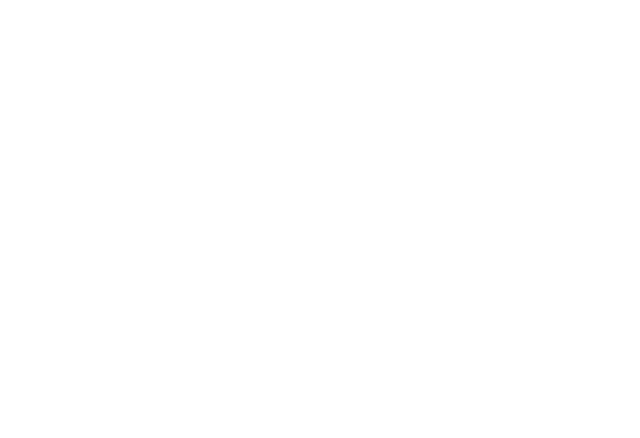
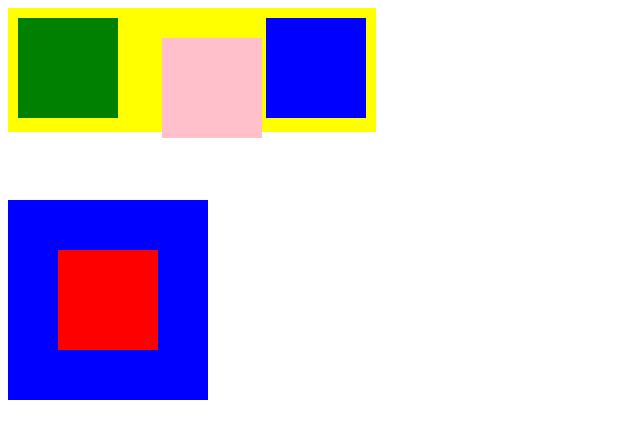
Before and after one commit to Gwickstrom/css, a plain HTML site: page index.html in a window 1280 px wide. Shown: the whole page, without its empty margins (0-640 px from the left). Drawn offline with Linux system fonts and the light colour scheme.

Commit message:
commit with style.css finished

```diff
--- a/index.html
+++ b/index.html
@@ -1,3 +1,12 @@
+<!DOCTYPE html>
+<html lang="en-us">
+<head>
+    <meta charset="utf-8">
+    <meta name="css review" content="Positioning" />
+    <link rel="stylesheet" type="text/css" href="style.css" />
+</head>
+<body>
+
 <div id="container">
   <div id="box-1">
   </div>
@@ -6,3 +15,10 @@
   <div id="box-3">
   </div>
 </div>
+<div id="container2">
+  <div id="center-me">
+  </div>
+</div>
+
+</body>
+</html>
--- a/style.css
+++ b/style.css
@@ -0,0 +1,104 @@
+/* Regular container with 3 boxes, All static default */
+/*#container{
+  background-color: yellow;
+  display: inline-block;
+}
+#box-1, #box-2, #box-3{
+  height: 100px;
+  width: 100px;
+  margin: 10px;
+  display: inline-block;
+}
+#box-1{
+  background-color: green;
+}
+#box-2{
+  background-color: pink;
+}
+#box-3{
+  background-color: blue;
+}*/
+
+/* Absolute position box #1, comment out top and bottom */
+/*#container{
+  background-color: yellow;
+  display: inline-block;
+}
+#box-1, #box-2, #box-3{
+  height: 100px;
+  width: 100px;
+  margin: 10px;
+  display: inline-block;
+}
+#box-1{
+  background-color: green;
+  position: absolute;
+  top: 40px;
+}
+#box-2{
+  background-color: pink;
+}
+#box-3{
+  background-color: blue;
+}*/
+
+
+/* Relative positioned, box-2, comment out top and bottom */
+#container{
+  background-color: yellow;
+  display: inline-block;
+}
+#box-1, #box-2, #box-3{
+  height: 100px;
+  width: 100px;
+  margin: 10px;
+  display: inline-block;
+}
+#box-1{
+  background-color: green;
+}
+#box-2{
+  background-color: pink;
+  position: relative;
+  top: 20px;
+  left: 20px;
+}
+#box-3{
+  background-color: blue;
+}
+
+/* Fixed positoning, New container2 and center-me*/
+/*#container2{
+  width:200px;
+  height:200px;
+  background: blue;
+  position:relative;
+}
+#center-me{
+  background: red;
+  height: 100px;
+  width: 100px;
+  margin: auto;
+  position: absolute;
+  left: 0;
+  bottom: 0;
+  top: 0;
+  right: 0;
+}*/
+/* Another way to horizontally center an element*/
+#container2{
+  width:200px;
+  height:200px;
+  background: blue;
+  position: absolute;
+  top:200px;
+}
+#center-me{
+  background: red;
+  height: 100px;
+  width: 100px;
+  margin: 0 auto;
+  position: absolute;
+  top: 50px;
+  left: 50px;
+}
```
